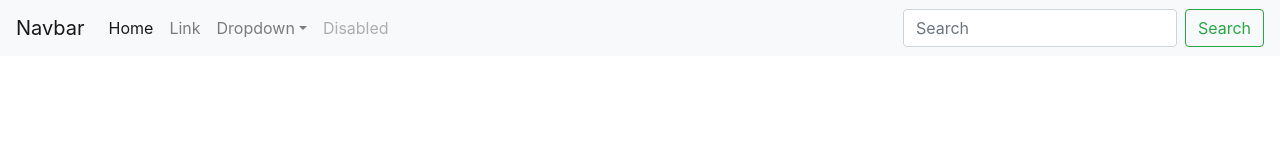
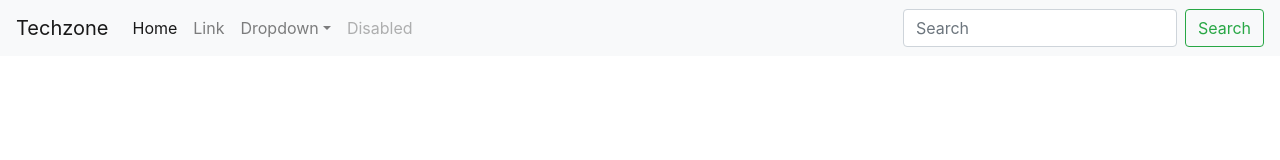
Before and after one commit to kimlong060220/Project_Web, a React (Create React App) app in the folder techzones/: page / in a window 1280 px wide. Shown: the top 160 px of the page. Built offline with nearby package versions, Linux system fonts and the light colour scheme.

Commit message:
Update navbar.js

```diff
--- a/techzones/src/Component/navbar.js
+++ b/techzones/src/Component/navbar.js
@@ -3,11 +3,10 @@
 export default function Navbar() {
     return(
         <nav className="navbar navbar-expand-lg navbar-light bg-light">
-        <a className="navbar-brand" href="#">Navbar</a>
+        <a className="navbar-brand" href="#">Techzone</a>
         <button className="navbar-toggler" type="button" data-toggle="collapse" data-target="#navbarSupportedContent" aria-controls="navbarSupportedContent" aria-expanded="false" aria-label="Toggle navigation">
           <span className="navbar-toggler-icon"></span>
         </button>
-
         <div className="collapse navbar-collapse" id="navbarSupportedContent">
           <ul className="navbar-nav mr-auto">
             <li className="nav-item active">
```
